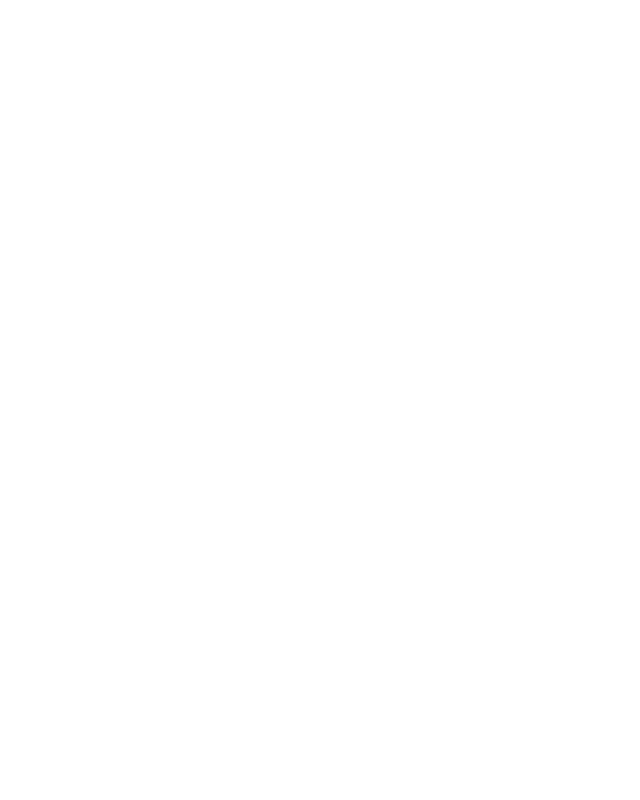
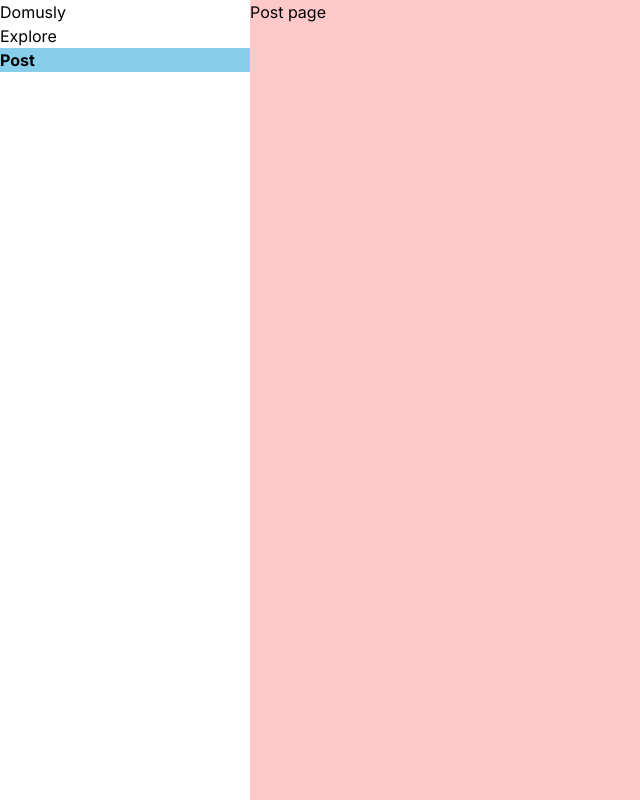
Before and after one commit to kenwrickespinosa/domusly, a React (Vite) app in the folder client/: page /post in a window 1280 px wide. Before the commit this address had no page. Shown: the whole page, without its empty margins (0-640 px from the left). Built offline with nearby package versions, Linux system fonts and the light colour scheme.

Commit message:
feat(layout): created a layout to ensure uniform design and navigation experience
Implemented a sidebar for user-friendly navigation between pages

```diff
--- a/client/src/App.jsx
+++ b/client/src/App.jsx
@@ -1,13 +1,21 @@
 import React from "react";
 import { Route, Routes } from "react-router-dom";
-import Home from "./pages/home/Home";
+import Home from "./pages/home";
 import Login from "./pages/auth/Login";
+import Explore from "./pages/explore";
+import MainLayout from "./Layouts/MainLayout";
+import Post from "./pages/post";
 
 function App() {
   return (
     <Routes>
       <Route path="/" element={<Home />} />
       <Route path="/auth/login" element={<Login />} />
+
+      <Route element={<MainLayout />}>
+        <Route path="/explore" element={<Explore />} />
+        <Route path="/post" element={<Post />} />
+      </Route>
     </Routes>
   );
 }
--- /dev/null
+++ b/client/src/Layouts/MainLayout.jsx
@@ -0,0 +1,17 @@
+import React from "react";
+import Sidebar from "../pages/explore/Sidebar";
+import { Outlet } from "react-router-dom";
+
+function MainLayout() {
+  return (
+    <div className="grid grid-cols-[250px_1fr] h-screen">
+      <Sidebar />
+
+      <main className="bg-red-200 overflow-y-auto">
+        <Outlet />
+      </main>
+    </div>
+  );
+}
+
+export default MainLayout;
--- /dev/null
+++ b/client/src/components/Button.jsx
@@ -0,0 +1,21 @@
+import React from "react";
+
+const fontSizeMap = {
+  sm: "text-sm",
+  lg: "text-lg",
+  xl: "text-xl",
+};
+
+function Button({ text, type, onClick=()=>{}, fontSize="base" }) {
+  return (
+    <button
+      type={type}
+      onClick={onClick}
+      className={`cursor-pointer ${fontSizeMap[fontSize]||""}`}
+    >
+      {text}
+    </button>
+  );
+}
+
+export default Button;
--- a/client/src/pages/auth/Login.jsx
+++ b/client/src/pages/auth/Login.jsx
@@ -1,5 +1,6 @@
 import React, { useState } from "react";
 import { useNavigate } from "react-router-dom";
+import Button from "../../components/Button";
 
 function Login() {
   const [formData, setFormData] = useState({ username: "", password: "" });
@@ -30,7 +31,7 @@ function Login() {
 
       localStorage.setItem("token", data.token);
 
-      navigate("")    // Define where to navigate the user
+      navigate("/explore")    // Define where to navigate the user
     } catch (error) {
       console.error("Error:", error.message);
     }
@@ -51,7 +52,7 @@ function Login() {
           name="password"
           placeholder="Password"
         />
-        <button type="submit">Log In</button>
+        <Button text="Log In Here" type="submit" />
       </form>
     </div>
   );
--- /dev/null
+++ b/client/src/pages/explore/Sidebar.jsx
@@ -0,0 +1,34 @@
+import React from "react";
+import { NavLink } from "react-router-dom";
+
+function Sidebar() {
+  return (
+    <aside>
+      <p>Domusly</p>
+      <nav className="flex flex-col">
+        <NavLink
+          to="/explore"
+          style={({ isActive }) => ({
+            backgroundColor: isActive ? "skyblue" : null,
+            fontWeight: isActive ? "bold" : "normal",
+            textDecoration: "none",
+          })}
+        >
+          Explore
+        </NavLink>
+        <NavLink
+          to="/post"
+          style={({ isActive }) => ({
+            backgroundColor: isActive ? "skyblue" : null,
+            fontWeight: isActive ? "bold" : "normal",
+            textDecoration: "none",
+          })}
+        >
+          Post
+        </NavLink>
+      </nav>
+    </aside>
+  );
+}
+
+export default Sidebar;
--- /dev/null
+++ b/client/src/pages/explore/index.jsx
@@ -0,0 +1,9 @@
+import React from 'react'
+
+function Explore() {
+  return (
+    <div>Explore Page</div>
+  )
+}
+
+export default Explore;
--- a/client/src/pages/home/Home.jsx
+++ /dev/null
@@ -1,12 +0,0 @@
-import React from 'react'
-import { Link } from 'react-router-dom'
-
-function Home() {
-  return (
-    <div>
-        <Link to="/auth/login">Login</Link>
-    </div>
-  )
-}
-
-export default Home
--- /dev/null
+++ b/client/src/pages/home/Navbar.jsx
@@ -0,0 +1,11 @@
+import React from "react";
+
+function Navbar() {
+  return (
+    <div className="border border-blue-200 bg-blue-200">
+      <p>Domusly</p>
+    </div>
+  );
+}
+
+export default Navbar;
--- /dev/null
+++ b/client/src/pages/home/index.jsx
@@ -0,0 +1,18 @@
+import React from "react";
+import { Link } from "react-router-dom";
+import Navbar from "./Navbar";
+
+function Home() {
+  return (
+    <div>
+      <div>
+        <Navbar />
+      </div>
+      <div>
+        <Link to="/auth/login">Login</Link>
+      </div>
+    </div>
+  );
+}
+
+export default Home;
--- /dev/null
+++ b/client/src/pages/post/index.jsx
@@ -0,0 +1,11 @@
+import React from "react";
+
+function Post() {
+  return (
+    <div>
+      <p>Post page</p>
+    </div>
+  );
+}
+
+export default Post;
```
